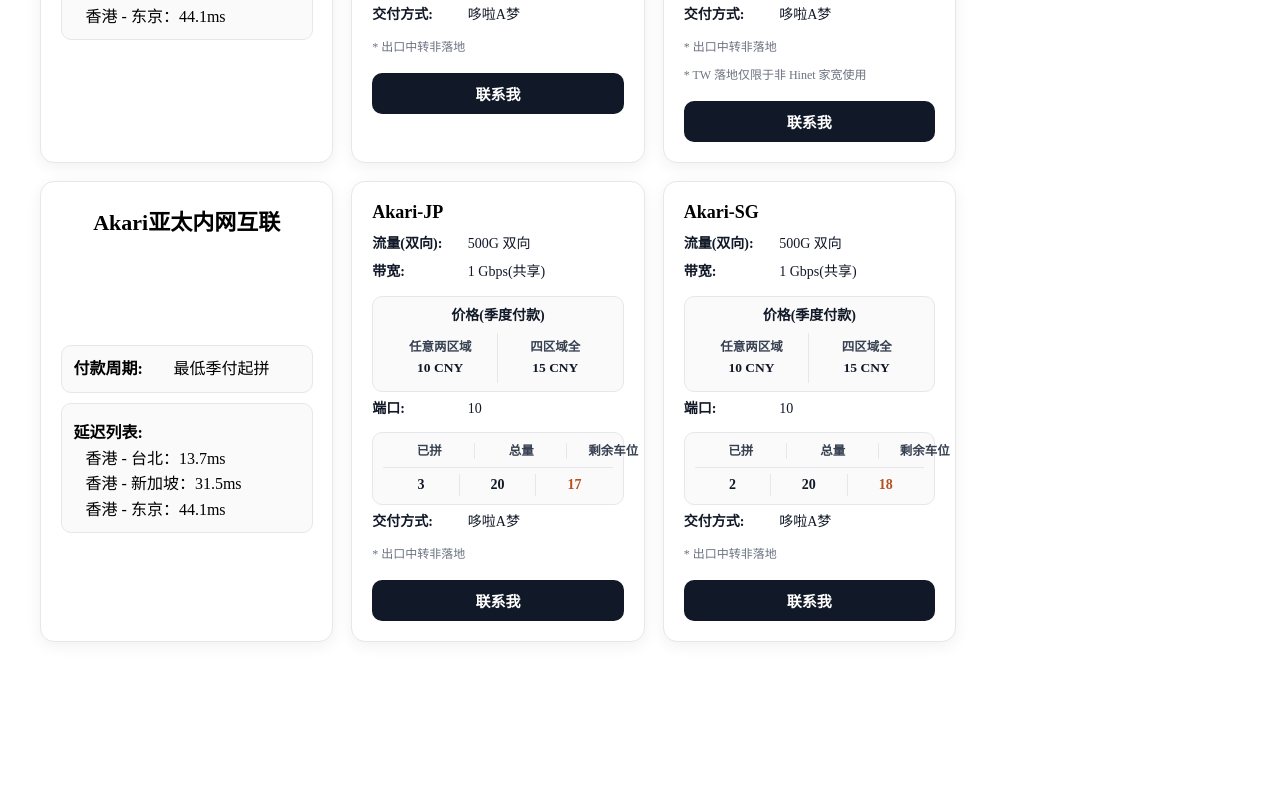
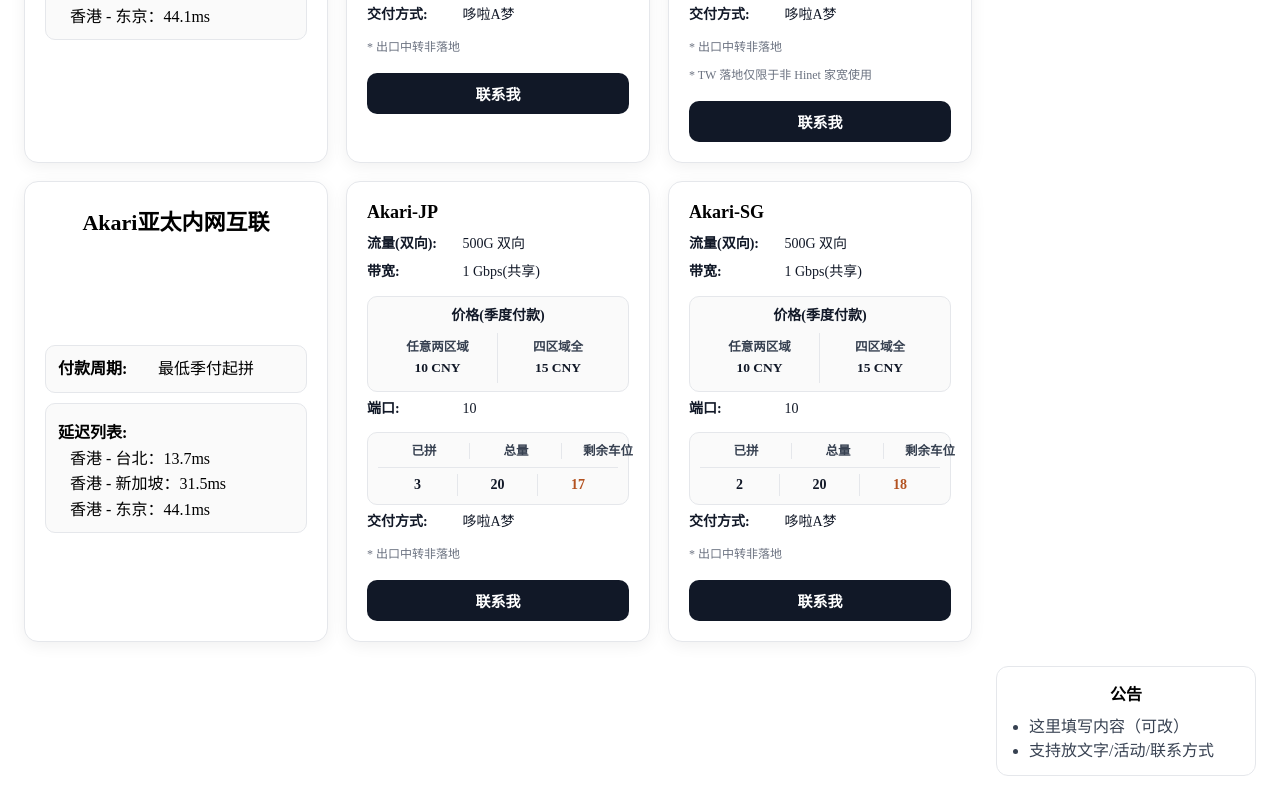
Before and after one commit to L1ttlebear/shoplist, a Vue app: page / in a window 1280 px wide. Shown: the part 1113-1913 px from the top of the page. Before the commit the page ends 1779 px from the top, so only its background shows below. Built offline with nearby package versions, Linux system fonts and the light colour scheme.

Commit message:
add right-side extra box without squeezing main

```diff
--- a/src/App.vue
+++ b/src/App.vue
@@ -41,6 +41,16 @@
         <a class="side-btn" href="https://www.nodeseek.com/space/41701#/general" target="_blank">nodeseek - 主页</a>
         <a class="side-btn" href="https://www.nodeseek.com/notification#/message?mode=talk&to=41701" target="_blank">nodeseek - PM</a>
         <a class="side-btn" href="https://t.me/MesNANA_bot" target="_blank">Telegram - Bot</a>
+      </aside>
+
+      <aside class="rightbox">
+        <div class="extra-card">
+          <div class="extra-title">公告</div>
+          <ul>
+            <li>这里填写内容（可改）</li>
+            <li>支持放文字/活动/联系方式</li>
+          </ul>
+        </div>
       </aside>
     </div>
   </div>
@@ -110,10 +120,14 @@ const bRows = computed(() => chunk(bItems, 2));
 </script>
 
 <style scoped>
-.page{max-width:1200px;margin:24px auto;padding:0 16px;}
+.page{max-width:1500px;margin:24px auto;padding:0 16px;}
 .page h1{ text-align:center; margin-bottom:16px; }
 
-.layout{display:grid;grid-template-columns:1fr 260px;gap:24px;align-items:start;}
+.layout{display:grid;grid-template-columns:minmax(760px, 1fr) 260px 260px;gap:24px;align-items:start;}
+@media (max-width: 1400px){
+  .layout{grid-template-columns:1fr 260px;}
+  .rightbox{grid-column:2;grid-row:2;}
+}
 @media (max-width: 980px){
   .layout{grid-template-columns:1fr;}
 }
@@ -135,6 +149,7 @@ const bRows = computed(() => chunk(bItems, 2));
 .extras ul{margin:0;padding-left:18px;color:#374151;}
 
 .sidebar{display:flex;flex-direction:column;gap:12px;position:sticky;top:12px;}
+.rightbox{position:sticky;top:12px;}
 .profile-card{
   border:1px solid #e5e7eb;
   border-radius:12px;
@@ -161,5 +176,14 @@ const bRows = computed(() => chunk(bItems, 2));
 }
 .side-btn:hover{background:#f9fafb;}
 
+.extra-card{
+  border:1px solid #e5e7eb;
+  border-radius:12px;
+  padding:14px;
+  background:#fff;
+}
+.extra-title{font-size:16px;font-weight:700;margin-bottom:8px;text-align:center;}
+.extra-card ul{margin:0;padding-left:18px;color:#374151;}
+
 @keyframes blink{0%,49%{opacity:1;}50%,100%{opacity:0;}}
 </style>
```
